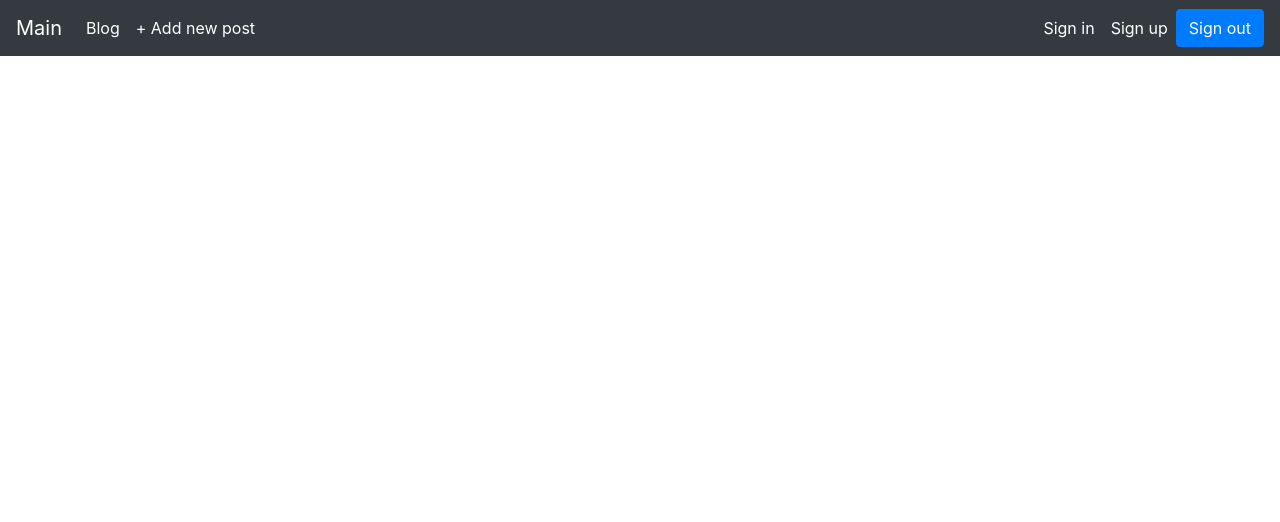
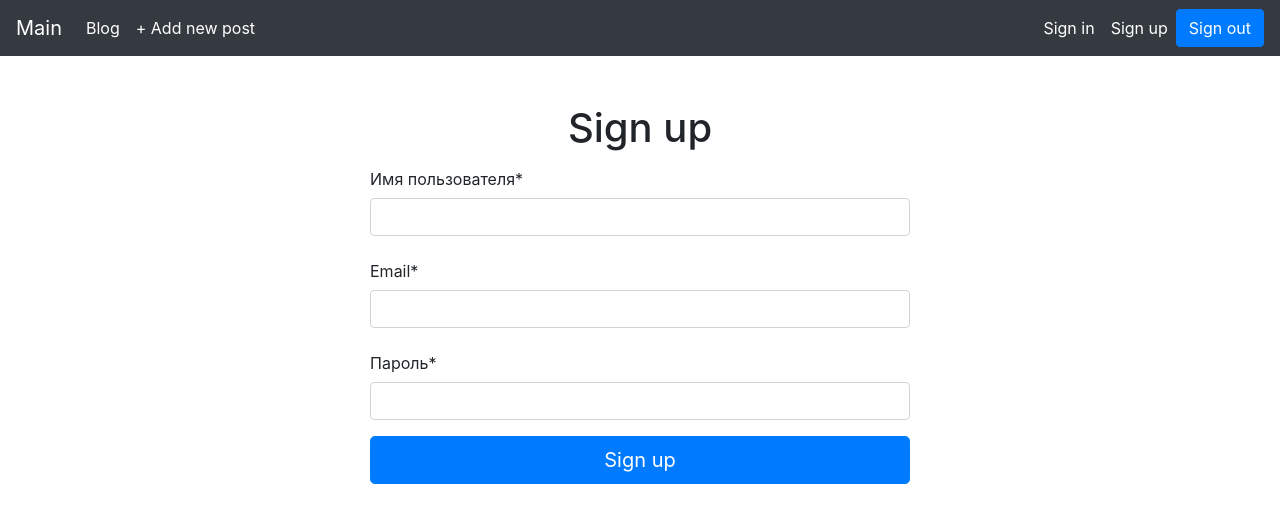
Before and after one commit to Alexey-Zaets/work_task, a React (Create React App) app in the folder test-task/frontend/: page /api/v1/user/register in a window 1280 px wide. Shown: the top 522 px of the page. Built offline with nearby package versions, Linux system fonts and the light colour scheme; the HTML template or start-up script is replaced by a standard one.

Commit message:
added register form, updated index and updated navbar

```diff
--- a/test-task/frontend/src/components/Navbarcollapse.jsx
+++ b/test-task/frontend/src/components/Navbarcollapse.jsx
@@ -1,8 +1,15 @@
 import React, {Component} from 'react'
-import {Link} from 'react-router-dom'
+import {Link, Redirect} from 'react-router-dom'
+import Cookies from 'universal-cookie'
 
 
 class Navbarcollapse extends Component {
+
+    handleOnClickSignOut = (e) => {
+        e.preventDefault();
+        let cookies = new Cookies()
+        cookies.remove('token')
+    }
 
     render() {
         return (
@@ -23,7 +30,7 @@ class Navbarcollapse extends Component {
                         <Link className="nav-link" to="/api/v1/user/register">Sign up</Link>
                     </li>
                 </ul>
-                <Link className="btn btn-primary" to="">Sign out</Link>
+                <button className="btn btn-primary" onClick={this.handleOnClickSignOut}>Sign out</button>
             </div>
         )
     }
--- /dev/null
+++ b/test-task/frontend/src/components/RegisterForm.jsx
@@ -0,0 +1,109 @@
+import React, {Component} from 'react'
+import {Redirect} from 'react-router-dom'
+
+
+class RegisteForm extends Component {
+    state = {
+        username: '',
+        email: '',
+        password: '',
+        redirectToReferrer: false
+    }
+
+
+    handleUsernameChange = ({target: {value}}) => {
+        this.setState({
+            username: value
+        })
+    }
+
+    handlePasswordChange = ({target: {value}}) => {
+        this.setState({
+            password: value
+        })
+    }
+
+    handleEmailChange = ({target: {value}}) => {
+        this.setState({
+            email: value
+        })
+    }
+
+    handleClickSignin = (e) => {
+        e.preventDefault();
+
+        const headers = new Headers({
+            "Content-Type": "application/json"
+        })
+
+        const req = {
+            method: 'POST',
+            headers: headers,
+            mode: 'cors',
+            body: JSON.stringify({username: this.state.username, email:this.state.email, password: this.state.password})
+        }
+
+        fetch('http://0.0.0.0/api/v1/user/register/', req)
+            .then(response => {
+                if (response.status === 201) {
+                    this.setState({redirectToReferrer: true})
+                } else {
+                    response.json().then((json) =>{
+                        console.log(json)
+                    })
+                }
+            })
+    }
+
+    render() {
+        const {username, email, password} = this.state;
+
+        let {from} = this.props.location.state || {from: {pathname: '/'}}
+        let {redirectToReferrer} = this.state
+
+        if (redirectToReferrer) return <Redirect to={from}/>
+
+        return (
+            <div className="container">
+                <div className="row mt-5">
+                    <div className="col-md-12">
+                        <h1 className="text-center">Sign up</h1>
+                        <form>
+                            <div className='row justify-content-center'>
+                                <div className='col-6'>
+                                    <div className="form-group">
+                                        <label className="col-form-label">
+                                            Имя пользователя*
+                                        </label>
+                                        <input className="textinput textInput form-control" type="text" name="username" value={username} onChange={this.handleUsernameChange}/>
+                                    </div>
+                                    <div className="form-group">
+                                        <label className="col-form-label">
+                                            Email*
+                                        </label>
+                                        <input className="emailinput form-control" type="text" name="username" value={email} onChange={this.handleEmailChange}/>
+                                    </div>
+                                    <div className="form-group">
+                                        <label className="col-form-label">
+                                            Пароль*
+                                        </label>
+                                        <input className="textinput textInput form-control" type="password" name="password" value={password} onChange={this.handlePasswordChange}/>
+                                    </div>
+                                    {/*<div className="form-group">
+                                        <label className="col-form-label">
+                                            Подтверждение пароля*
+                                        </label>
+                                        <input className="textinput textInput form-control" type="password" name="password" value={password}/>
+                                    </div>*/}
+                                    <button className="btn btn-lg btn-primary btn-block" onClick={this.handleClickSignin}>Sign up</button>
+                                </div>
+                            </div>
+                        </form>
+                    </div>
+                </div>
+            </div>
+        )
+    }
+}
+
+export default RegisteForm
--- a/test-task/frontend/src/index.js
+++ b/test-task/frontend/src/index.js
@@ -5,6 +5,7 @@ import {BrowserRouter as Router, Switch, Route} from 'react-router-dom'
 import Home from './components/Home'
 import Post from './components/Post'
 import LoginForm from './components/LoginForm'
+import RegisterForm from './components/RegisterForm'
 
 
 render((
@@ -14,6 +15,7 @@ render((
                 <Route exact path='/' component={Home}/>
                 <Route path='/api/v1/post/:id' component={Post}/>
                 <Route path='/api/v1/user/login' component={LoginForm}/>
+                <Route path='/api/v1/user/register' component={RegisterForm}/>
             </Switch>
         </App>
     </Router>
```
